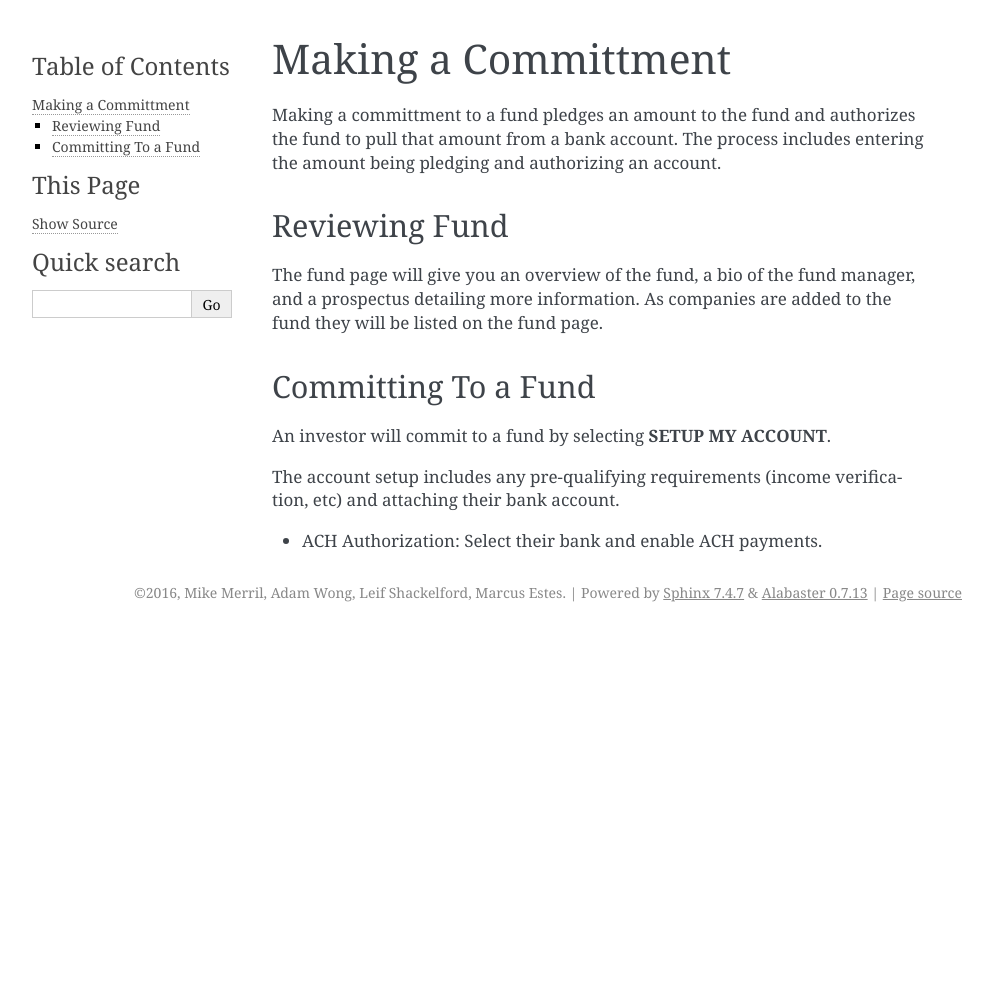
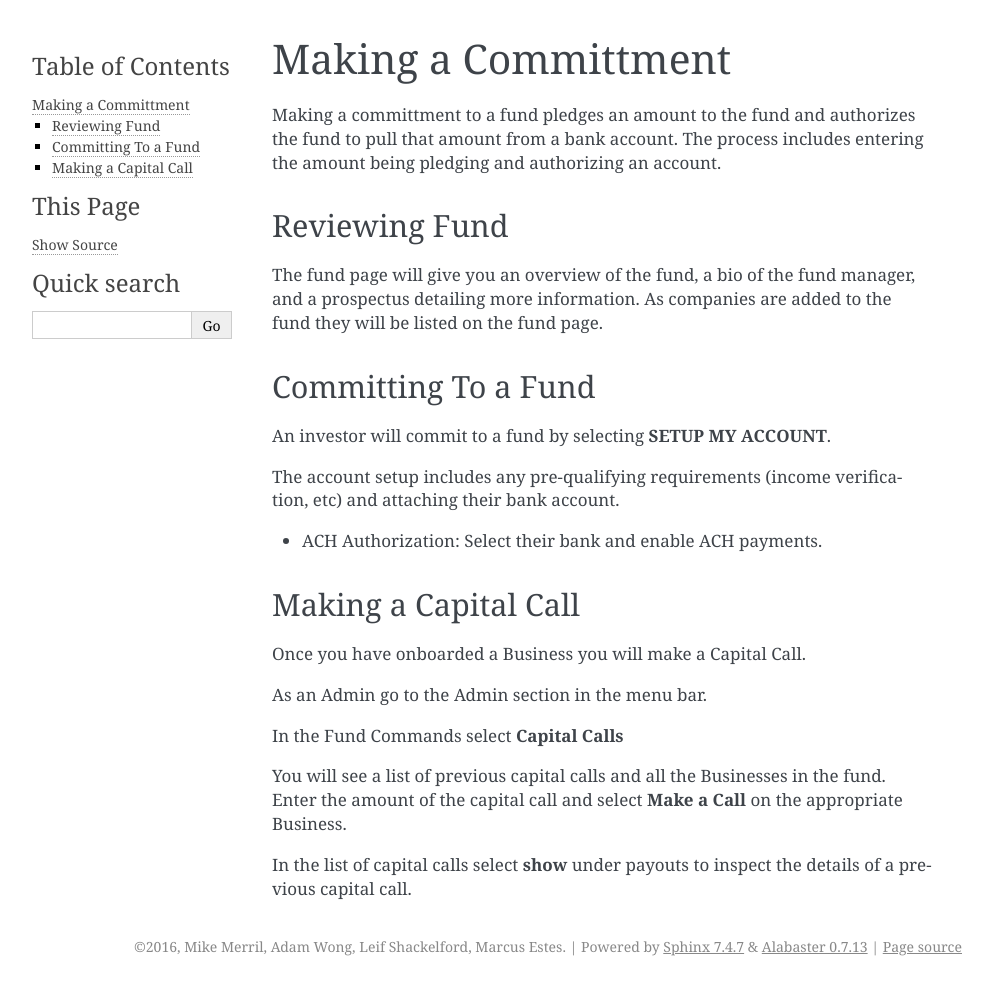
Before and after one commit to ChromaPDX/chroma-fund-docs, a Sphinx documentation site: the page built from docs/source/chroma_fund/committments.rst, in a window 1280 px wide. Shown: the whole page, without its empty margins (148-1140 px from the left). Built offline with Sphinx 7.4.7, drawn with Linux system fonts in a browser that asks for light colours; pages that are not in the unit, such as notebooks, are missing from menus; before the commit the page ends 900 px from its top, so only the background shows below that.

Commit message:
Update committments.rst

```diff
--- a/docs/source/chroma_fund/committments.rst
+++ b/docs/source/chroma_fund/committments.rst
@@ -18,3 +18,16 @@
 The account setup includes any pre-qualifying requirements (income verification, etc) and attaching their bank account.
 
 * ACH Authorization: Select their bank and enable ACH payments.
+
+Making a Capital Call
+---------------------
+
+Once you have onboarded a Business you will make a Capital Call.
+
+As an Admin go to the Admin section in the menu bar.
+
+In the Fund Commands select **Capital Calls**
+
+You will see a list of previous capital calls and all the Businesses in the fund. Enter the amount of the capital call and select **Make a Call** on the appropriate Business.
+
+In the list of capital calls select **show** under payouts to inspect the details of a previous capital call.
```
